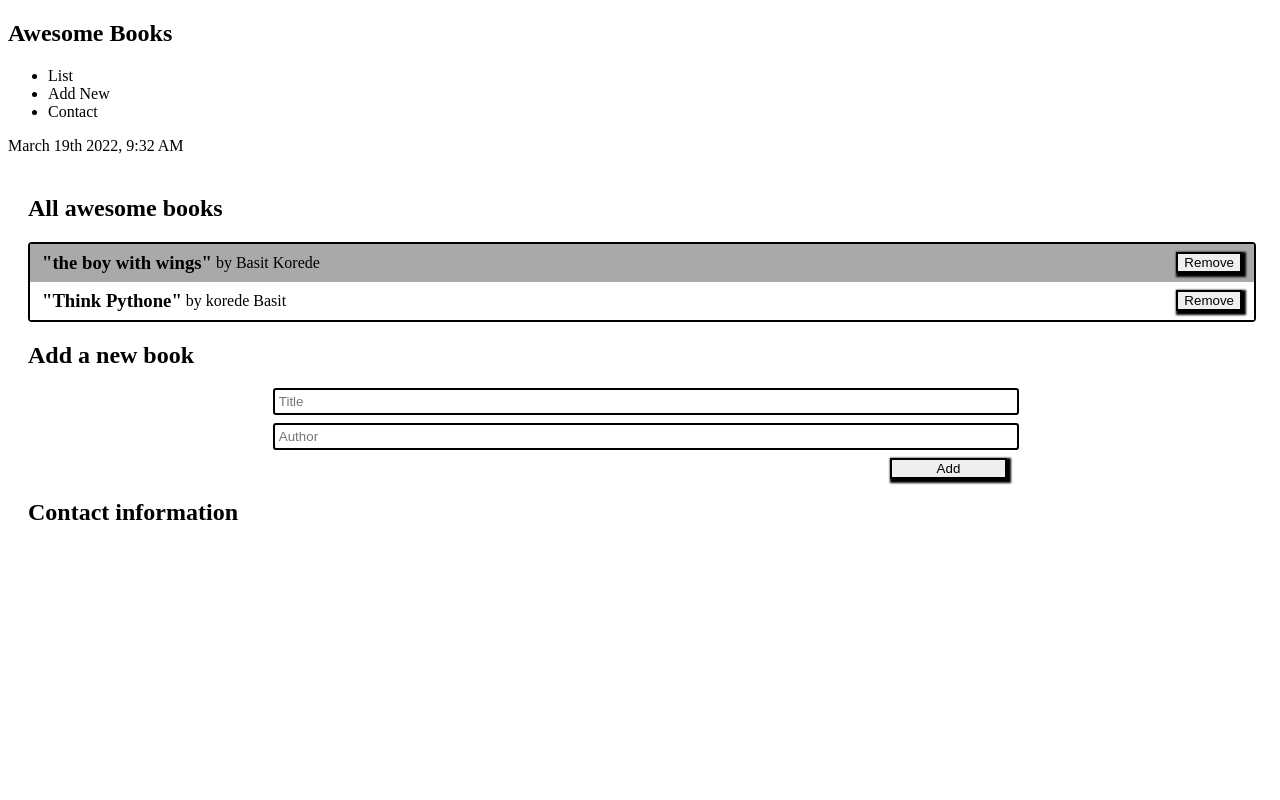
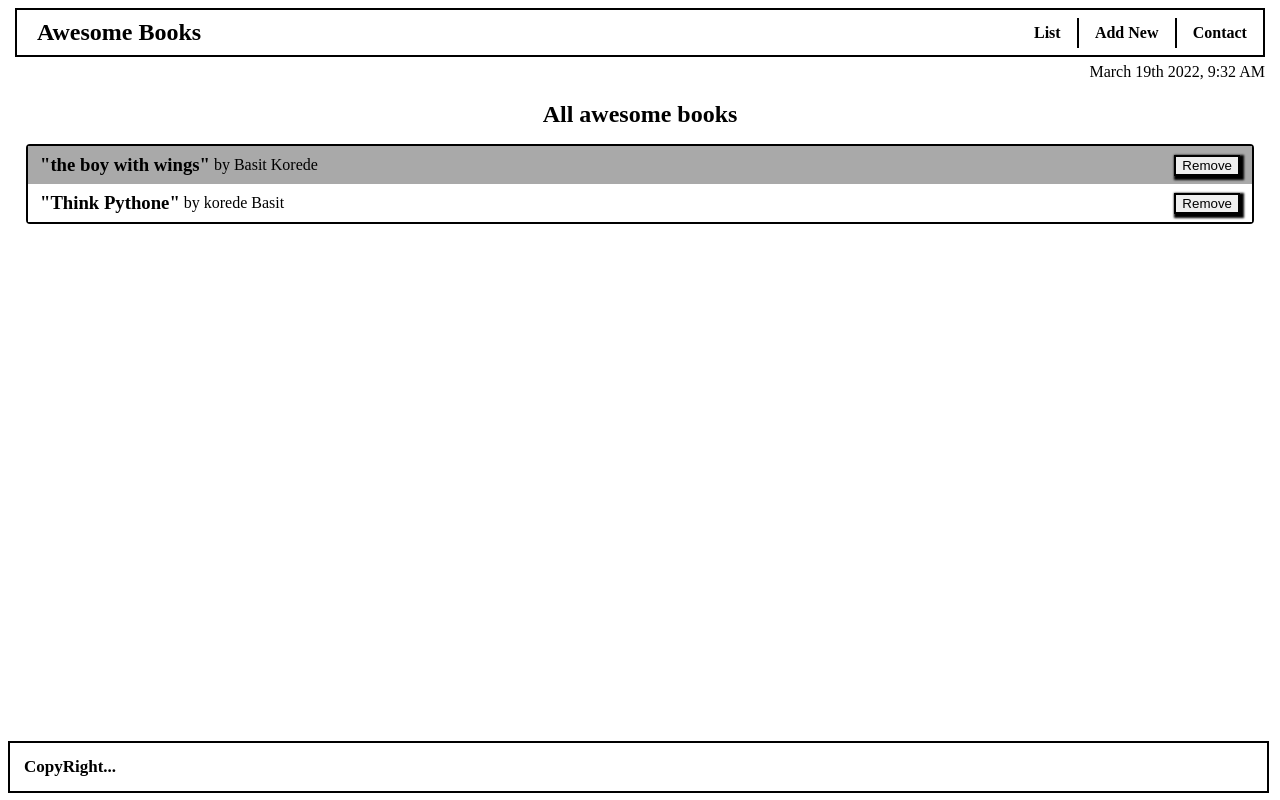
Before and after one commit to BasitKorede/javascript-bookstore, a website: page index.html in a window 1280 px wide. Drawn offline with Linux system fonts and the light colour scheme.

Commit message:
implemented complete site navigation

```diff
--- a/css/style.css
+++ b/css/style.css
@@ -1,3 +1,106 @@
+nav {
+  display: flex;
+  justify-content: space-between;
+  width: 97%;
+  margin: auto;
+  padding-left: 20px;
+  height: 45px;
+  align-items: center;
+}
+
+.nav-items {
+  display: flex;
+  width: 20%;
+  justify-content: space-evenly;
+  align-items: center;
+}
+
+.b {
+  border: 2px solid black;
+}
+
+.bold {
+  font-weight: bold;
+}
+
+.links :hover {
+  cursor: pointer;
+  color: blue;
+}
+
+.line {
+  border-right: 2px solid black;
+  height: 30px;
+}
+
+.time {
+  display: flex;
+  justify-content: flex-end;
+  margin-top: 6px;
+  padding-right: 7px;
+
+}
+
+.list-style {
+  list-style: none;
+}
+
+.active-section {
+  display: flex;
+  flex-direction: column;
+  align-items: center;
+}
+
+.form-section {
+  display: flex;
+  flex-direction: column;
+  align-items: center;
+}
+
+.form {
+  display: flex;
+  text-align: center;
+  flex-direction: column;
+  align-items: center;
+  width: 60%;
+  gap: 20px;
+  margin: auto;
+}
+
+.form input {
+  width: 50%;
+  padding: 8px;
+  outline: auto;
+  margin-bottom: 8px;
+}
+
+#form-heading{
+  margin-bottom: 50px;
+}
+
+.add-button {
+  position: relative;
+  left: 155px;
+  width: 8%;
+  padding: 6px;
+}
+
+.contacts-section, h2 {
+  width: fit-content;
+  margin: auto;
+}
+
+footer {
+  width: 96%;
+  padding: 14px;
+  position: absolute;
+  bottom: 7px;
+  font-size: 17px;
+  font-weight: bold;
+}
+
+
+
 .container {
   padding: 20px;
   margin: 0 auto;
@@ -45,23 +148,3 @@ button {
 button:hover {
   box-shadow: initial;
 }
-
-.form {
-  display: flex;
-  width: 60%;
-  text-align: center;
-  flex-direction: column;
-  margin: 0 auto;
-}
-
-.form input {
-  width: 100%;
-  padding: 4px;
-  outline: auto;
-  margin-bottom: 8px;
-}
-
-.add-button {
-  width: 16%;
-  align-self: flex-end;
-}
--- a/index.html
+++ b/index.html
@@ -8,15 +8,17 @@
     <title>Book store</title>
   </head>
   <body>
-    <nav>
+    <nav class="b">
       <h1>Awesome Books</h1>
-      <ul>
-        <li class="links" id="list">List</li>
-        <li class="links" id="add-new">Add New</li>
-        <li class="links" id="contact">Contact</li>
+      <ul class="list-style nav-items">
+        <li class="links" id="list"><strong>List</strong></li>
+        <div class="line"></div>
+        <li class="links" id="add-new"><strong>Add New</strong></li>
+        <div class="line"></div>
+        <li class="links" id="contact"><strong>Contact</strong></li>
       </ul>
     </nav>
-    <div>
+    <div class="time">
       <time id="current-time" datetime="2022-03-19T09:25:32.929">
         March 19th 2022, 9:32 AM
       </time>
@@ -27,8 +29,8 @@
         <ul class="book-list"></ul>
       </section>
 
-      <section class="section" id="add-new-section">
-        <h2>Add a new book</h2>
+      <section class="form-section" id="add-new-section">
+        <h2 id="form-heading">Add a new book</h2>
         <form id="book-form" class="form">
           <input
             type="text"
@@ -47,11 +49,19 @@
           <button type="submit" class="add-button">Add</button>
         </form>
       </section>
-      <section class="section" id="contact-section">
-        <h2>Contact information</h2>
+      <section class="contacts-section" id="contact-section">
+        <h2>Contact Information</h2>
+        <br>
+        <br>
+        <p class="bold">Do you have any questions or you just want to say hello you can reach out to us</p>
+        <ul>
+          <li class="bold">Our email: mail@mail.com</li>
+          <li class="bold">Our phone number: (555) 4363567342644</li>
+          <li class="bold">Our address: 54th kingston street, Arizona</li>
+        </ul>
       </section>
     </main>
-    <footer></footer>
+    <footer class="b">CopyRight...</footer>
     <script src="index.js"></script>
   </body>
 </html>
--- a/index.js
+++ b/index.js
@@ -1,3 +1,51 @@
+const listLink = document.getElementById("list");
+const formLink = document.getElementById("add-new");
+const contactLink = document.getElementById("contact");
+
+const list = document.getElementById("list-section");
+const formSection = document.getElementById("add-new-section");
+const contactSection = document.getElementById("contact-section");
+
+
+formSection.style.display = "none";
+contactSection.style.display = "none";
+
+
+listLink.addEventListener("click", () => {
+  formSection.style.display = "none";
+  contactSection.style.display = "none";
+  list.style.display = "block";
+})
+
+formLink.addEventListener("click", () => {
+  formSection.style.display = "block";
+  contactSection.style.display = "none";
+  list.style.display = "none";
+})
+
+contactLink.addEventListener("click", () => {
+  formSection.style.display = "none";
+  contactSection.style.display = "block";
+  list.style.display = "none";
+})
+
+
+
+
+
+
+
+
+
+
+
+
+
+
+
+
+
+
 // eslint-disable-next-line max-classes-per-file
 class Book {
   constructor({ title, author, id }) {
@@ -93,6 +141,10 @@ const handleSubmition = (event) => {
   const title = document.querySelector('.title-input').value;
   const author = document.querySelector('.author-input').value;
   const id = generateId();
+  let clearField = document.querySelectorAll("input");
+  clearField.forEach(input => {
+  input.value = '';
+  });
   const newBook = new Book({ title, author, id });
   if (bookStore.add(newBook)) {
     displayBook(newBook, bookListElement);
```
